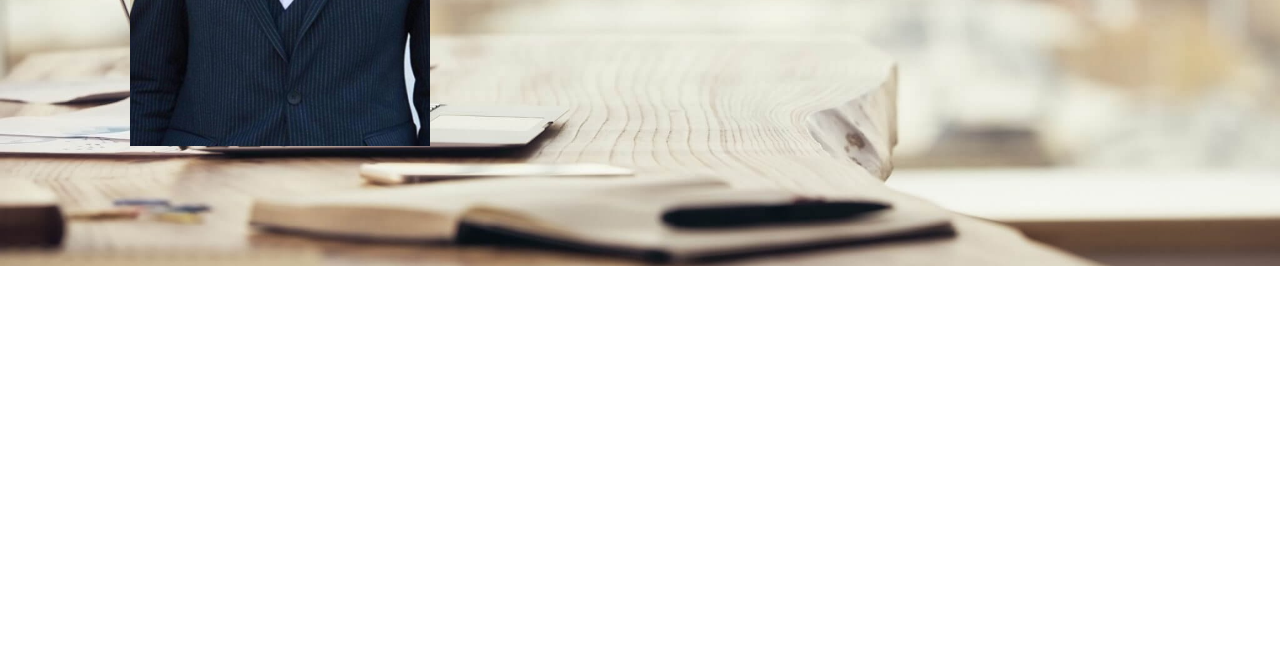
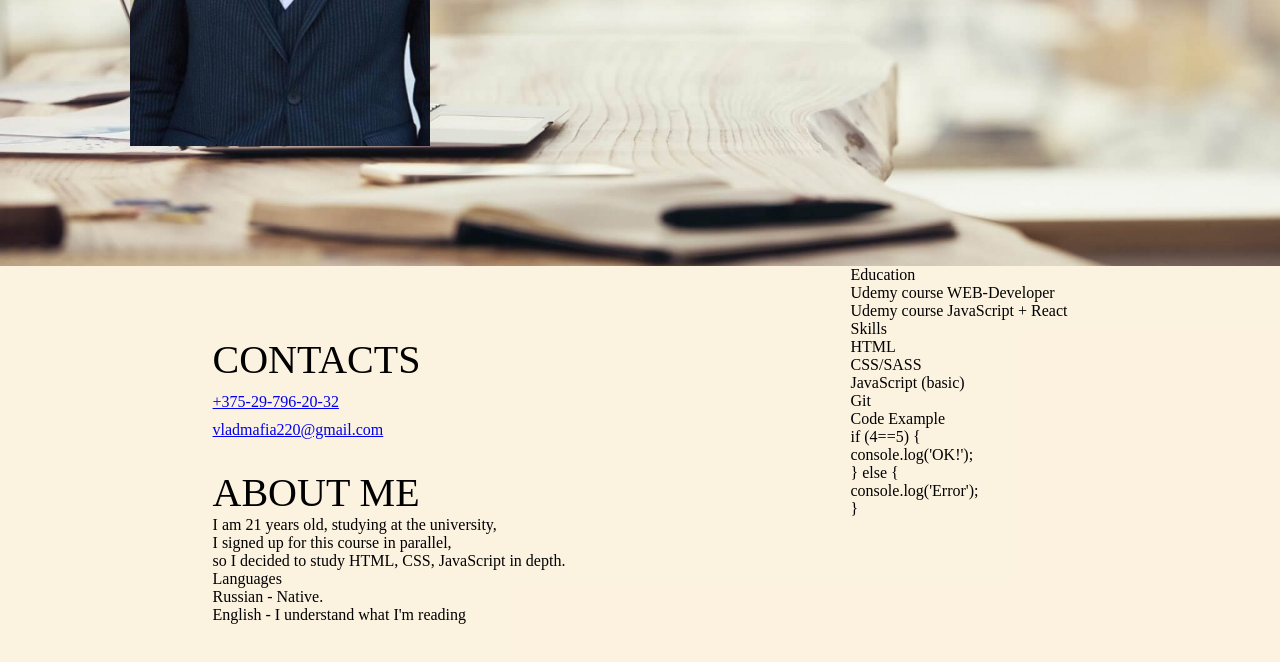
Before and after one commit to vladprogrim/rsschool-cv, a plain HTML site: page index.html in a window 1280 px wide. Shown: the part 434-1096 px from the top of the page. Before the commit the page ends 800 px from the top, so only its background shows below. Drawn offline with Linux system fonts and the light colour scheme.

Commit message:
feat: secondSectionHalf

```diff
--- a/css/style.css
+++ b/css/style.css
@@ -45,3 +45,33 @@
     width: 300px;
     margin-top: 80px;
 }
+
+.information {
+    height: 700px;
+    background-color:rgba(252, 239, 216, 0.788);
+}
+
+.information_wrapper {
+    display: flex;
+    justify-content: space-around;
+}
+
+.textcontact {
+    margin-top: 70px;
+    font-size: 40px;
+    text-transform: uppercase;
+}
+
+.number {
+    margin-top: 10px;
+}
+
+.about {
+    margin-top: 30px;
+    font-size: 40px;
+    text-transform: uppercase;
+}
+
+.adress {
+    margin-top: 10px;
+}
--- a/index.html
+++ b/index.html
@@ -20,5 +20,65 @@
             </div>
         </div>
     </section>
+    <section class="information">
+        <div class="container">
+            <div class="information_wrapper">
+                <div class="first_column">
+                    <div class="contacts">
+                        <div class="textcontact">Contacts</div>
+                        <div class="number"><a href="tel:+88005550121">+375-29-796-20-32</a></div>
+                        <div class="adress"><a href="mailto:vladmafia220@gmail.com">vladmafia220@gmail.com</a></div>
+                    </div>
+                    <div class="aboutMe">
+                        <div class="about">
+                            About Me
+                        </div>
+                        <div class="descr_about">
+                            I am 21 years old, studying at the university,<br> I signed up for this course in parallel,<br>so I decided to study HTML, CSS, JavaScript in depth.
+                        </div>
+                    </div>
+                    <div class="langs">
+                        <div class="languag">
+                            Languages
+                        </div>
+                        <div class="descr_languag">
+                            Russian - Native.<br>
+                            English - I understand what I'm reading
+                        </div>
+                    </div>
+                </div>
+                <div class="second_column">
+                    <div class="education">
+                        <div class="educ_text">
+                            Education
+                        </div>
+                        <div class="courses">
+                            Udemy course WEB-Developer<br>
+                            Udemy course JavaScript + React
+                        </div>
+                    </div>
+                    <div class="skills">
+                        <div class="skills_text">
+                            Skills
+                        </div>
+                        <div class="skills_descr">
+                            HTML<br>
+                            CSS/SASS<br>
+                            JavaScript (basic)<br>
+                            Git
+                        </div>
+                    </div>
+                    <div class="code">
+                        <div class="code_example">Code Example</div>
+                        <div class="code_descr">if (4==5) {<br>
+                            console.log('OK!');<br>
+                        } else {<br>
+                            console.log('Error');<br>
+                        }</div>
+                    </div>
+                </div>
+            </div>
+        </div>
+    </section>
 </body>
 </html>
```
